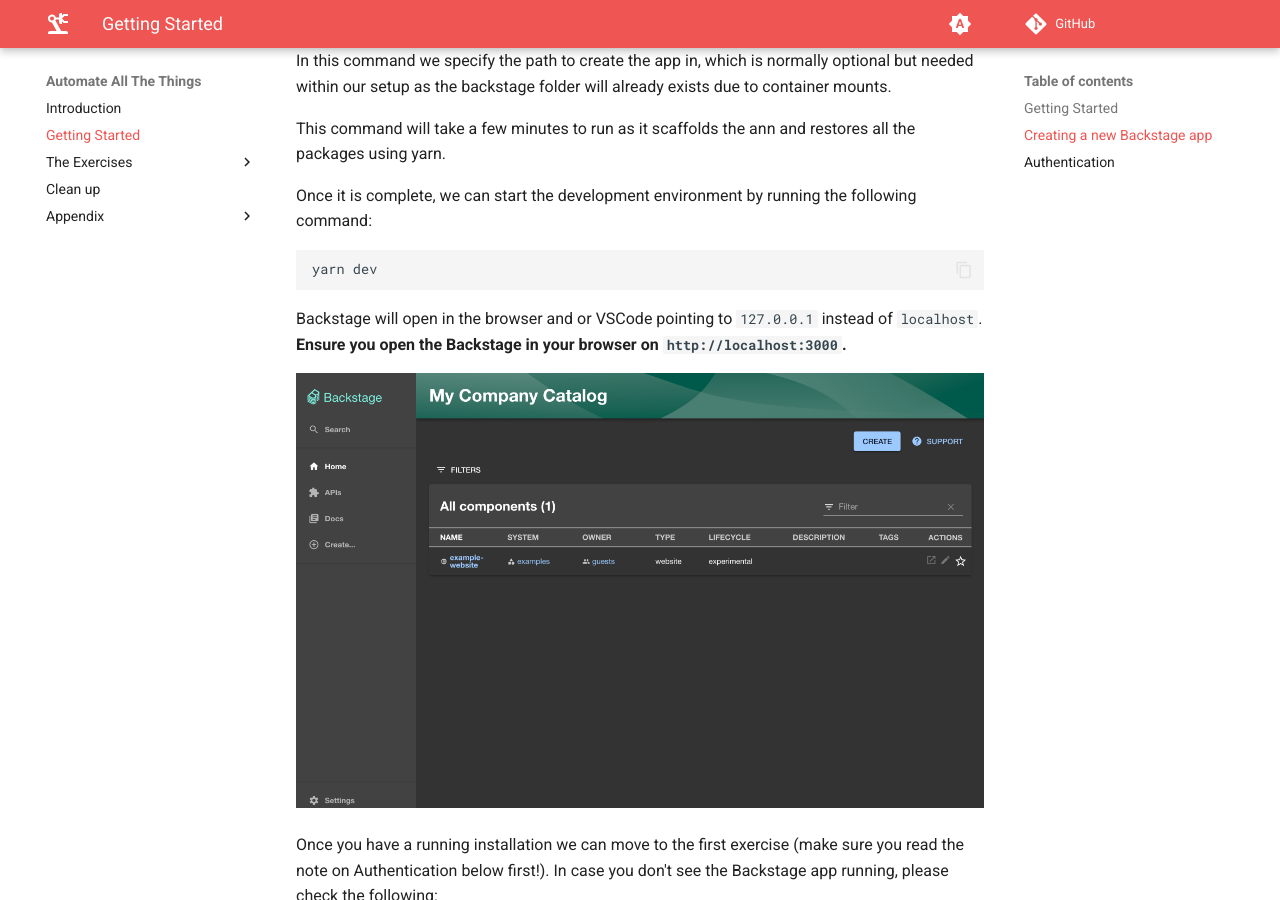
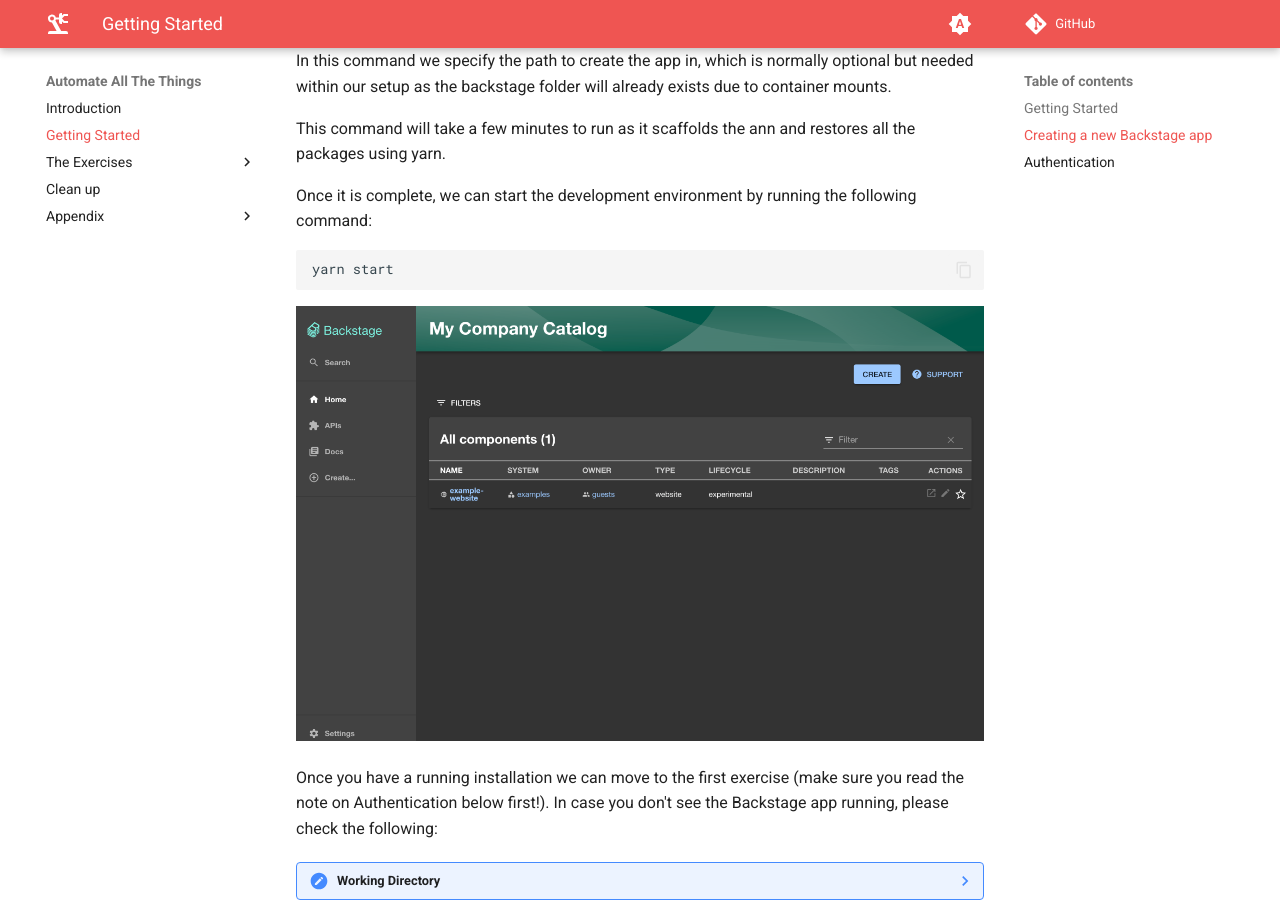
Before and after one commit to philips-labs/automation-workshop, an MkDocs documentation site: the page built from docs/getting-started.md, in a window 1280 px wide and 900 px high, scrolled down 1031 px. Built offline with MkDocs 1.6.1 and Material for MkDocs 9.7.7, drawn with Linux system fonts in a browser that asks for light colours; comment, search, counter and statistics services are not loaded.

Commit message:
removing another yarn dev occurence

````diff
--- a/docs/getting-started.md
+++ b/docs/getting-started.md
@@ -58,12 +58,8 @@ Once it is complete, we can start the development environment by running the
 following command:
 
 ```bash
-yarn dev
+yarn start
 ```
-
-Backstage will open in the browser and or VSCode pointing to `127.0.0.1` instead
-of `localhost`. **Ensure you open the Backstage in your browser on
-`http://localhost:3000`.**
 
 ![Backstage App](./assets/getting_started_app.png)
 
````
